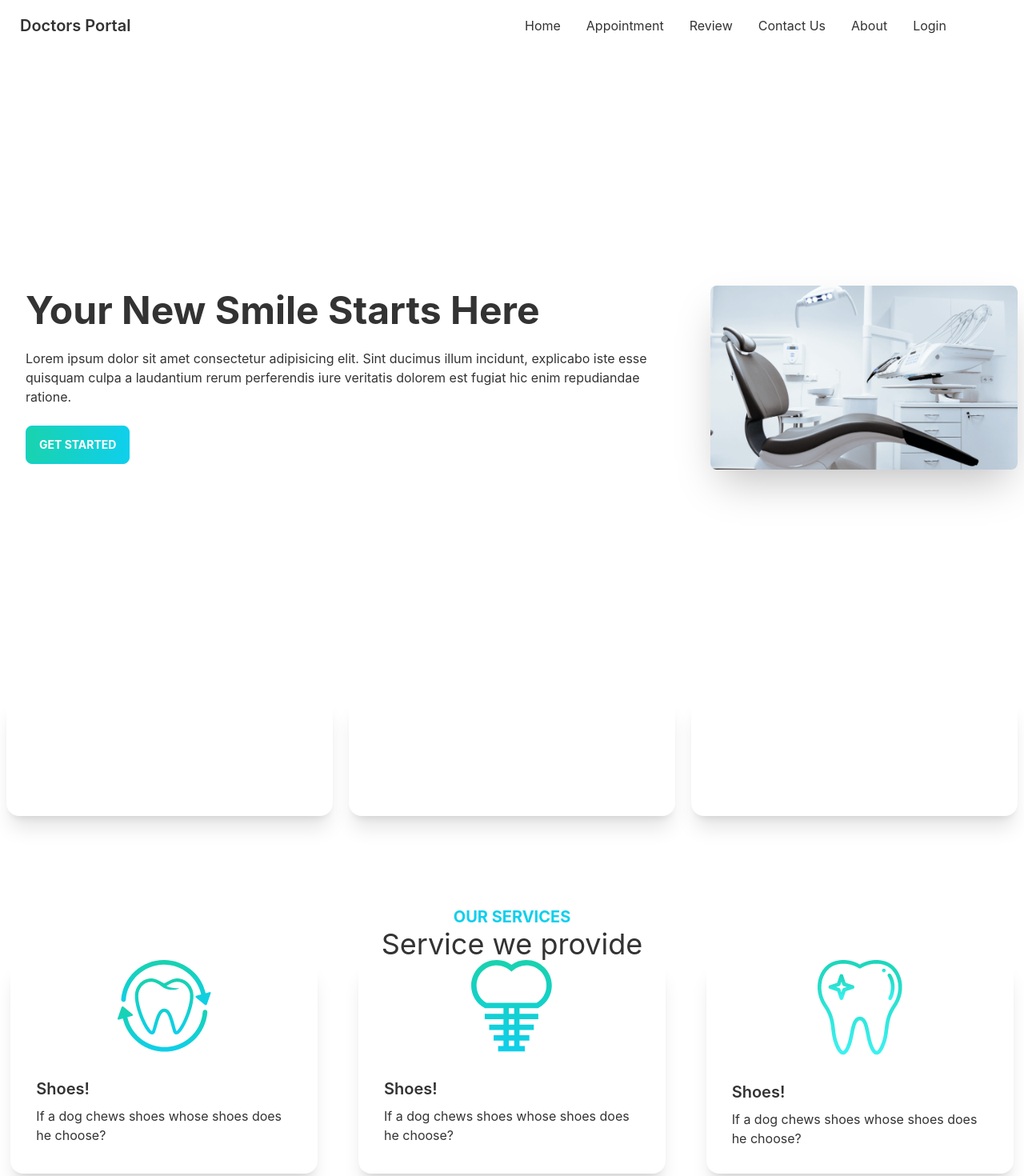
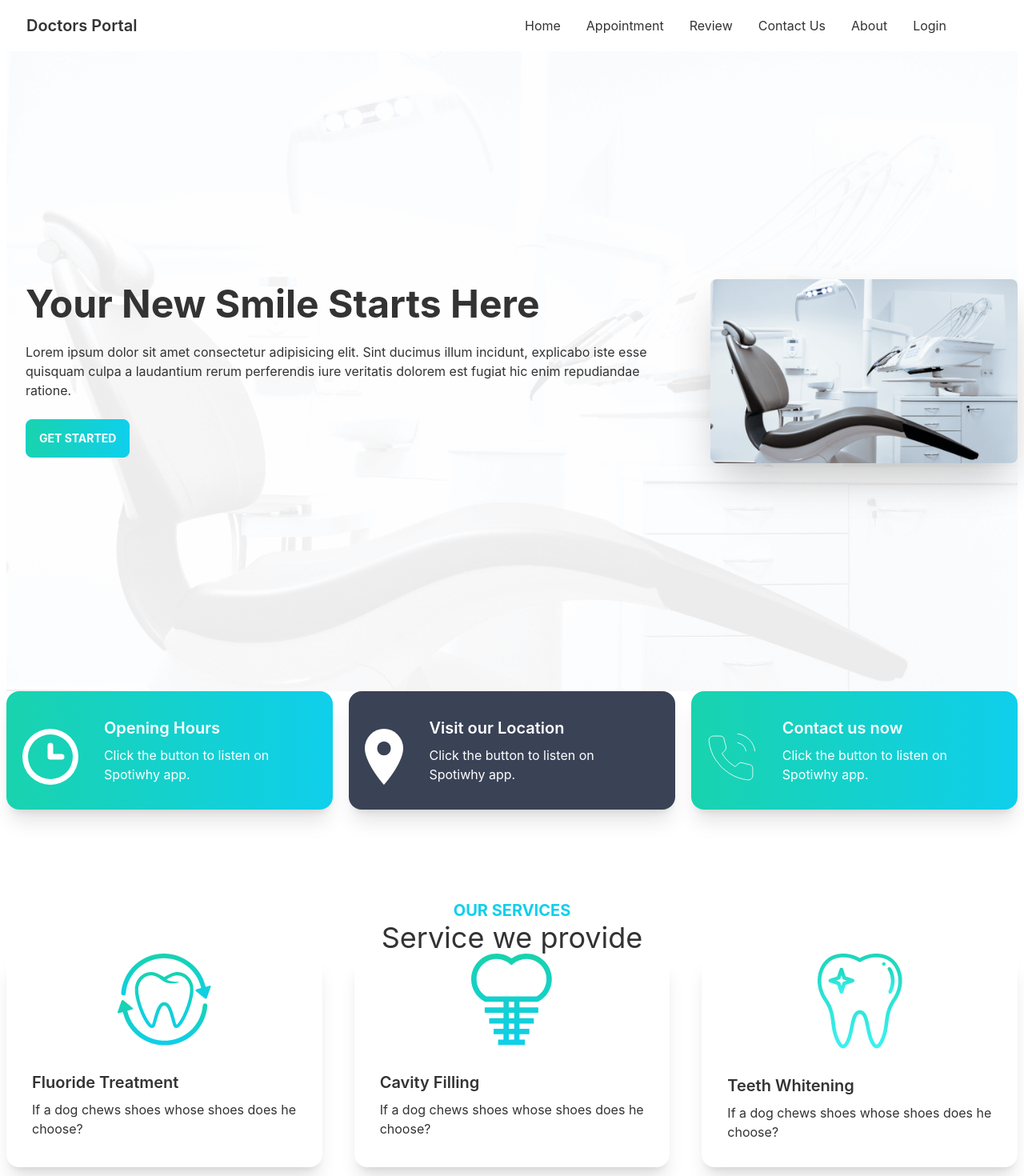
Before and after one commit to SalehAhmed19/doctors-portal-client-side, a React (Create React App) app: page / in a window 1280 px wide. Shown: the top 1470 px of the page at 80% size. Built offline with nearby package versions, Linux system fonts and the light colour scheme.

Commit message:
simple style fixed and Apppointment page added

```diff
--- a/public/index.html
+++ b/public/index.html
@@ -24,7 +24,7 @@
       work correctly both with client-side routing and a non-root public URL.
       Learn how to configure a non-root public URL by running `npm run build`.
     -->
-    <title>React App</title>
+    <title>Doctors Portal</title>
   </head>
   <body>
     <noscript>You need to enable JavaScript to run this app.</noscript>
--- a/src/App.js
+++ b/src/App.js
@@ -1,21 +1,21 @@
 import { Route, Routes } from "react-router-dom";
 import "./App.css";
 import About from "./Pages/About/About";
+import Appointment from "./Pages/Appointment/Appointment";
 import Home from "./Pages/Home/Home";
 import Login from "./Pages/Login/Login";
-import Footer from "./Pages/Shared/Footer";
 import Navbar from "./Pages/Shared/Navbar";
 
 function App() {
   return (
-    <div>
+    <div className="max-w-7xl mx-auto px-2">
       <Navbar />
       <Routes>
         <Route path="/" element={<Home />}></Route>
         <Route path="/about" element={<About />}></Route>
+        <Route path="/appointment" element={<Appointment />}></Route>
         <Route path="/login" element={<Login />}></Route>
       </Routes>
-      <Footer />
     </div>
   );
 }
--- /dev/null
+++ b/src/Pages/Appointment/Appointment.jsx
@@ -0,0 +1,11 @@
+import React from "react";
+
+const Appointment = () => {
+  return (
+    <div>
+      <h1>Appointment</h1>
+    </div>
+  );
+};
+
+export default Appointment;
--- a/src/Pages/Home/Banner.jsx
+++ b/src/Pages/Home/Banner.jsx
@@ -1,12 +1,19 @@
 import React from "react";
 import chair from "../../assets/images/chair.png";
 import PrimaryButton from "../Shared/PrimaryButton";
+import background from "../../assets/images/bg.png";
 
 const Banner = () => {
   return (
-    <div className="hero min-h-screen">
+    <div
+      style={{
+        background: `url(${background})`,
+        backgroundSize: "cover",
+      }}
+      className="hero min-h-screen"
+    >
       <div className="hero-content flex-col lg:flex-row-reverse p-0">
-        <img src={chair} className="max-w-sm rounded-lg shadow-2xl" />
+        <img src={chair} className="max-w-sm w-full rounded-lg shadow-2xl" />
         <div className="px-6">
           <h1 className="text-5xl font-bold">Your New Smile Starts Here</h1>
           <p className="py-6">
--- a/src/Pages/Home/Home.jsx
+++ b/src/Pages/Home/Home.jsx
@@ -1,4 +1,5 @@
 import React from "react";
+import Footer from "../Shared/Footer";
 import Banner from "./Banner";
 import ContactForm from "./ContactForm";
 import Info from "./Info";
@@ -8,13 +9,14 @@ import Testimonials from "./Testimonials";
 
 const Home = () => {
   return (
-    <div className="p-2">
+    <div>
       <Banner />
       <Info />
       <Services />
       <MakeAppointment />
       <Testimonials />
       <ContactForm />
+      <Footer />
     </div>
   );
 };
--- a/src/Pages/Home/Info.jsx
+++ b/src/Pages/Home/Info.jsx
@@ -9,17 +9,17 @@ const Info = () => {
     <div className="grid grid-cols-1 lg:grid-cols-3 gap-5">
       <InfoCard
         cardTitle="Opening Hours"
-        bgclassName="bg-gradient-to-r from-secondary to-primary"
+        bgClass="bg-gradient-to-r from-secondary to-primary"
         img={clock}
       />
       <InfoCard
         cardTitle="Visit our Location"
-        bgclassName="bg-accent"
+        bgClass="bg-accent"
         img={marker}
       />
       <InfoCard
         cardTitle="Contact us now"
-        bgclassName="bg-gradient-to-r from-secondary to-primary"
+        bgClass="bg-gradient-to-r from-secondary to-primary"
         img={phone}
       />
     </div>
--- a/src/Pages/Home/InfoCard.jsx
+++ b/src/Pages/Home/InfoCard.jsx
@@ -3,7 +3,7 @@ import React from "react";
 const InfoCard = ({ img, cardTitle, bgClass }) => {
   return (
     <div className={`card lg:card-side shadow-xl lg:p-0 ${bgClass}`}>
-      <figure className="pl-5">
+      <figure className="lg:pl-5 pt-4">
         <img src={img} alt="Album" />
       </figure>
       <div className="card-body text-white">
--- a/src/Pages/Home/Service.jsx
+++ b/src/Pages/Home/Service.jsx
@@ -2,12 +2,12 @@ import React from "react";
 
 const Service = ({ service }) => {
   return (
-    <div className="card w-96 bg-base-100 shadow-xl mx-auto">
+    <div className="card bg-base-100 shadow-xl mx-auto">
       <figure>
         <img src={service.img} alt="Shoes" />
       </figure>
       <div className="card-body">
-        <h2 className="card-title">Shoes!</h2>
+        <h2 className="card-title">{service.name}</h2>
         <p>If a dog chews shoes whose shoes does he choose?</p>
       </div>
     </div>
--- a/src/Pages/Home/Testimonials.jsx
+++ b/src/Pages/Home/Testimonials.jsx
@@ -22,7 +22,7 @@ const Testimonials = () => {
       img: people2,
     },
     {
-      _id: 2,
+      _id: 3,
       name: "Winson Harry",
       reveiw: "",
       location: "California",
```
